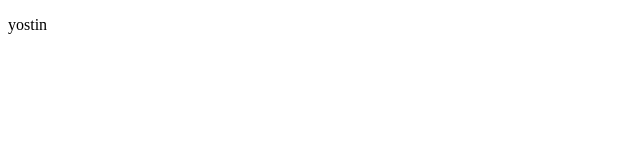
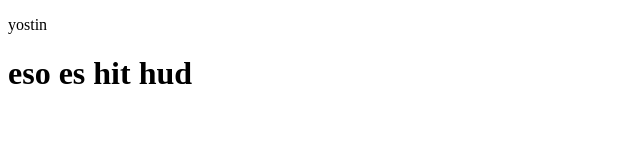
Before and after one commit to 13yostin/repogit, a plain HTML site: page index.html in a window 1280 px wide. Shown: the whole page, without its empty margins (0-640 px from the left). Drawn offline with Linux system fonts and the light colour scheme.

Commit message:
segundo commit

```diff
--- a/index.html
+++ b/index.html
@@ -4,9 +4,10 @@
     <meta charset="UTF-8">
     <meta name="viewport" content="width=device-width, initial-scale=1.0">
     <meta http-equiv="X-UA-Compatible" content="ie=edge">
-    <title>Document</title>
+    <title>git</title>
 </head>
 <body>
     <p>yostin</p>
+    <h1>eso es hit hud</h1>
 </body>
 </html>
```
